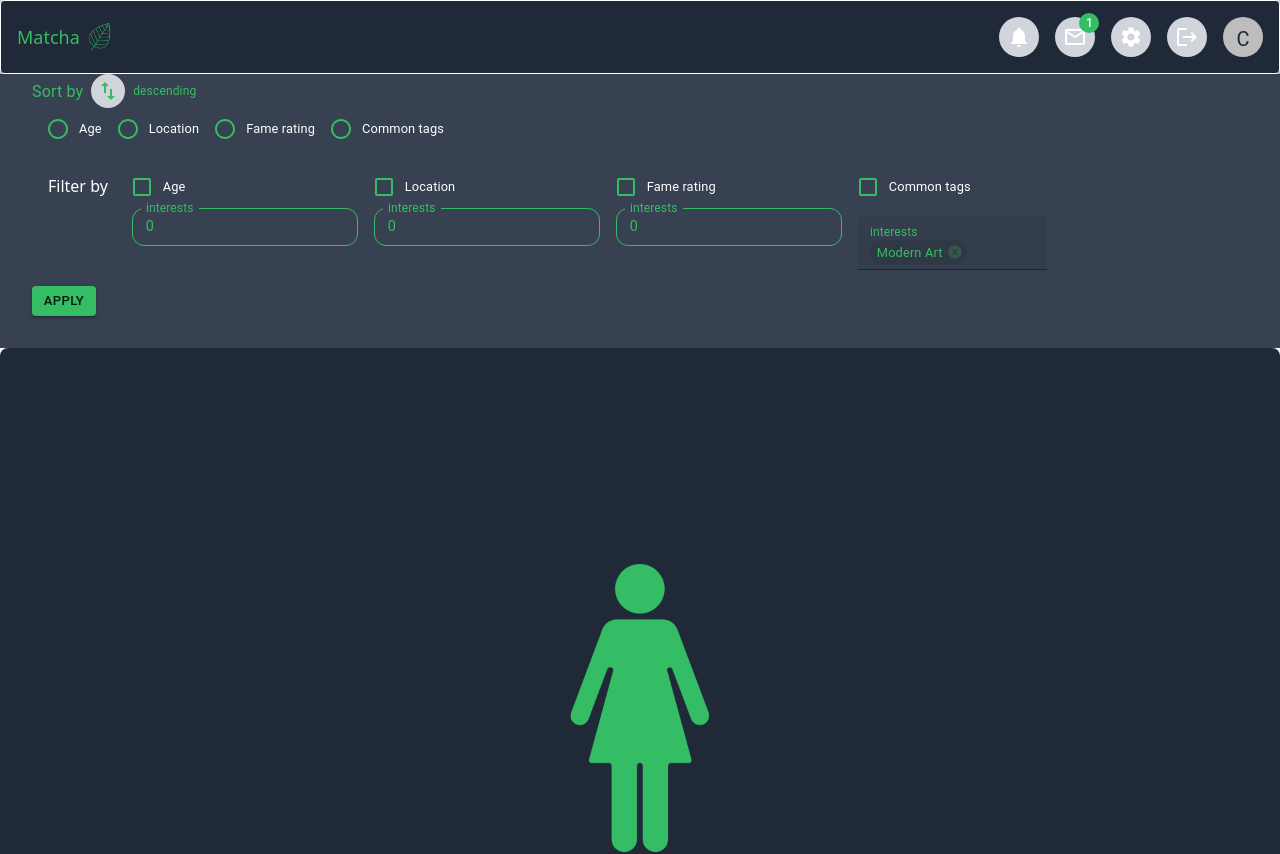
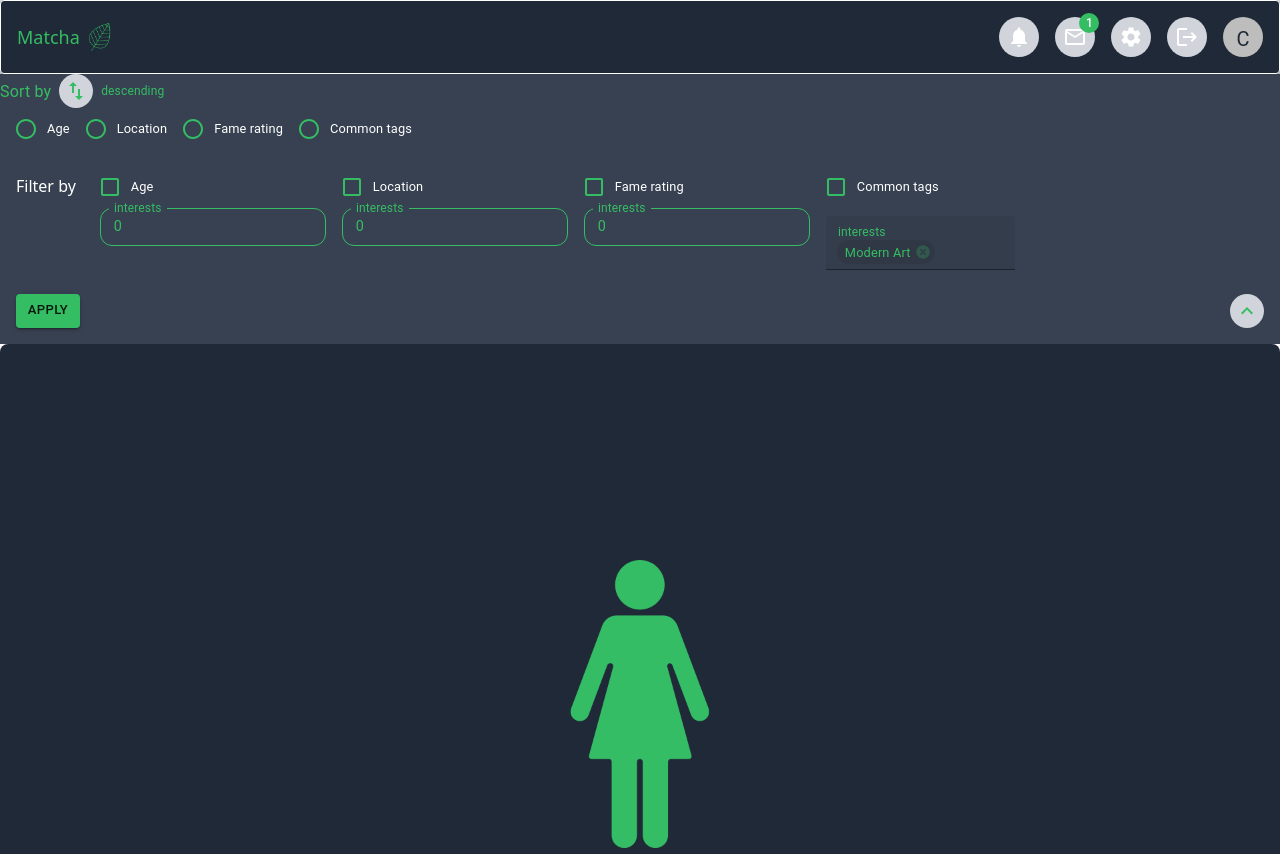
Before and after one commit to claire-d-b/Matcha_front_local, a Next.js app: page /profile/list/1 in a window 1280 px wide. Shown: the top 854 px of the page. Built offline with nearby package versions, Linux system fonts and the light colour scheme.

Commit message:
hide sort & filters

```diff
--- a/src/app/profile/list/[id]/page.tsx
+++ b/src/app/profile/list/[id]/page.tsx
@@ -11,7 +11,9 @@ import Cradiogroup from "../../../Cradiogroup";
 import Ccheckbox from "../../../Ccheckbox";
 import LeafImage from "../../../../../public/images/leaf.png";
 import { CardContent, CardActionArea, CardMedia } from "@mui/material";
-import { Button } from "@mui/material";
+import { Button, IconButton } from "@mui/material";
+import ExpandMoreIcon from "@mui/icons-material/ExpandMore";
+import ExpandLessIcon from "@mui/icons-material/ExpandLess";
 
 const profiles = [
   ["Seb A.", "m"],
@@ -30,6 +32,7 @@ const values = ["Age", "Location", "Fame rating", "Common tags"];
 const _ = () => {
   const [sort, setSort] = useState("");
   const [filter, setFilter] = useState([""]);
+  const [expand, setExpand] = useState(true);
 
   const handleSort = (event: React.ChangeEvent, value: string) => {
     setSort(value);
@@ -48,6 +51,10 @@ const _ = () => {
     console.log(nfilter);
   };
 
+  const onClose = (_: any) => {
+    setExpand(!expand);
+  };
+
   return (
     <ThemeProvider theme={theme}>
       <div className="flex flex-col w-full bg-gray-300">
@@ -56,7 +63,10 @@ const _ = () => {
           <Image className="w-6 md:w-10 h-auto" src={LeafImage} alt="leaf" />
           <Cnav className="self-end flex w-full justify-end items-center gap-2 md:gap-4 text-xs md:text-base" />
         </Paper>
-        <div className="flex flex-col w-full justify-center items-start gap-2 pb-8 pl-8 bg-gray-700">
+        <div>
+          {(expand === true && (
+            <>
+              <div className="flex flex-col w-full justify-center items-start gap-2 bg-gray-700">
                 <Cradiogroup
                   className="text-white"
                   values={values}
@@ -67,13 +77,36 @@ const _ = () => {
                   values={values}
                   setFilter={handleFilter}
                 />
-          <div>
-            <div className="flex w-full">
+              </div>
+            </>
+          )) || (
+            <div className="p-4 flex w-full justify-start items-center bg-gray-700 gap-4">
+              <Button className="text-white">Sort & Filter</Button>
+              <IconButton
+                className="self-end text-white bg-gray-800"
+                size="small"
+                onClick={onClose}
+              >
+                {(expand && <ExpandLessIcon />) || <ExpandMoreIcon />}
+              </IconButton>
+            </div>
+          )}
+          {expand === true && (
+            <div className="w-full bg-gray-700 p-4">
+              <div className="flex w-full justify-between">
                 <Button variant="contained" color="primary" size="small">
                   Apply
                 </Button>
+                <IconButton
+                  className="self-end text-white bg-gray-800"
+                  size="small"
+                  onClick={onClose}
+                >
+                  {(expand && <ExpandLessIcon />) || <ExpandMoreIcon />}
+                </IconButton>
               </div>
             </div>
+          )}
         </div>
         <div className="flex flex-col h-full w-full justify-center items-center gap-6 overflow-scroll">
           {profiles.length &&
```
Lines whose indentation alone changed are shown as unchanged.
